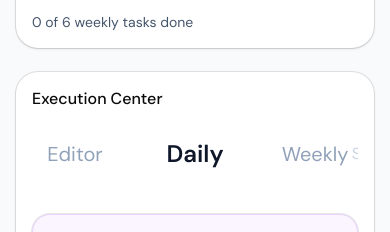
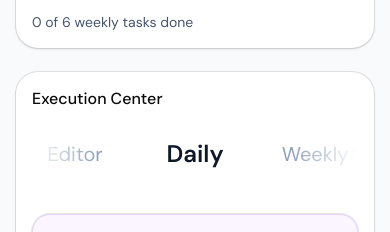
Before and after one commit to TantillaGodzilla/life-reset-tracker, a Next.js app: page / in a window 390 px wide. Shown: the part 840-1072 px from the top of the page. Built offline with nearby package versions, Linux system fonts and the light colour scheme.

Commit message:
Fade out edges of mobile tab carousel to prevent overlap
Co-Authored-By: Claude Sonnet 4.6 <noreply@anthropic.com>

```diff
--- a/app/page.jsx
+++ b/app/page.jsx
@@ -1356,7 +1356,7 @@ export default function LifeResetTrackerApp() {
                   const widths = { '-2': 'w-16', '-1': 'w-24', '0': 'w-36', '1': 'w-24', '2': 'w-16' };
                   const styles = { '-2': 'text-base text-slate-300', '-1': 'text-xl text-slate-400', '0': 'text-2xl font-semibold text-slate-900', '1': 'text-xl text-slate-400', '2': 'text-base text-slate-300' };
                   return (
-                    <div className="md:hidden flex items-center justify-center py-3 overflow-hidden">
+                    <div className="md:hidden relative flex items-center justify-center py-3 overflow-hidden [mask-image:linear-gradient(to_right,transparent,black_20%,black_80%,transparent)]">
                       {[-2, -1, 0, 1, 2].map((offset) => {
                         const tab = getTab(offset);
                         return (
```
